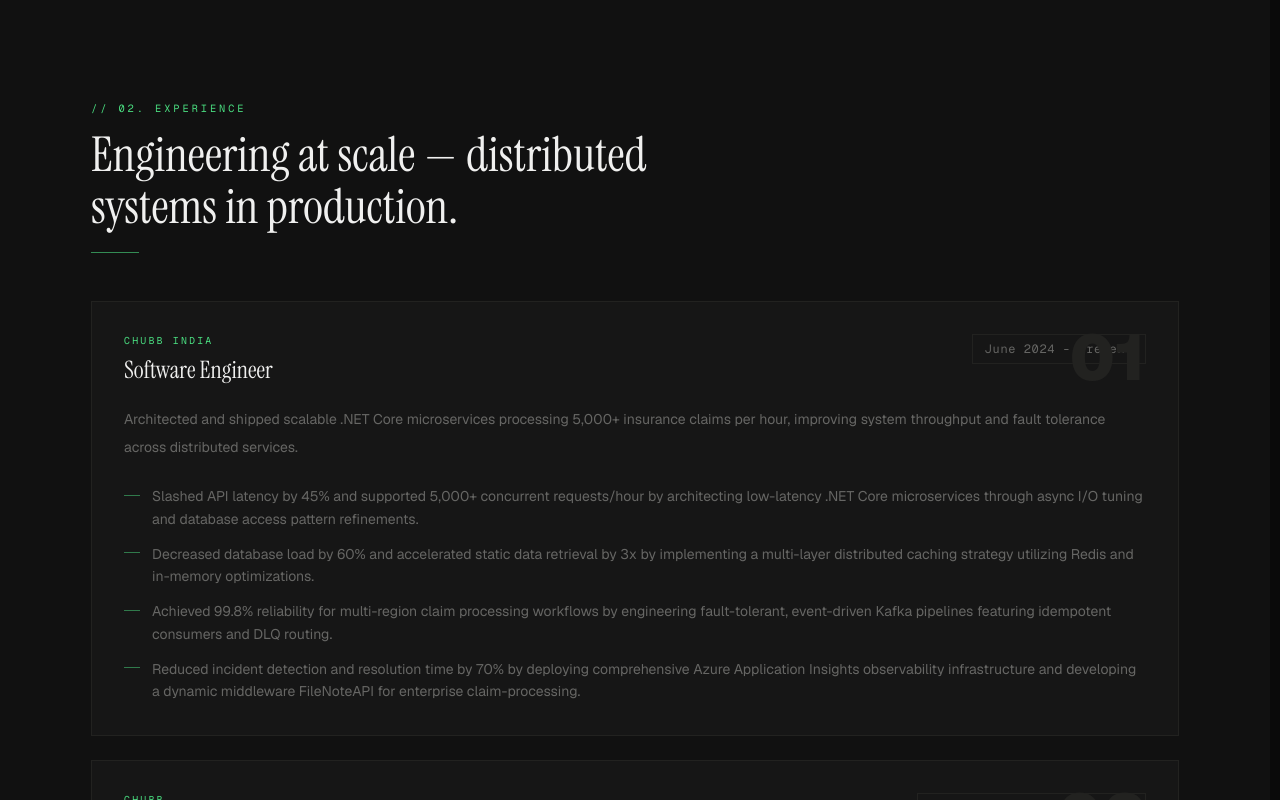
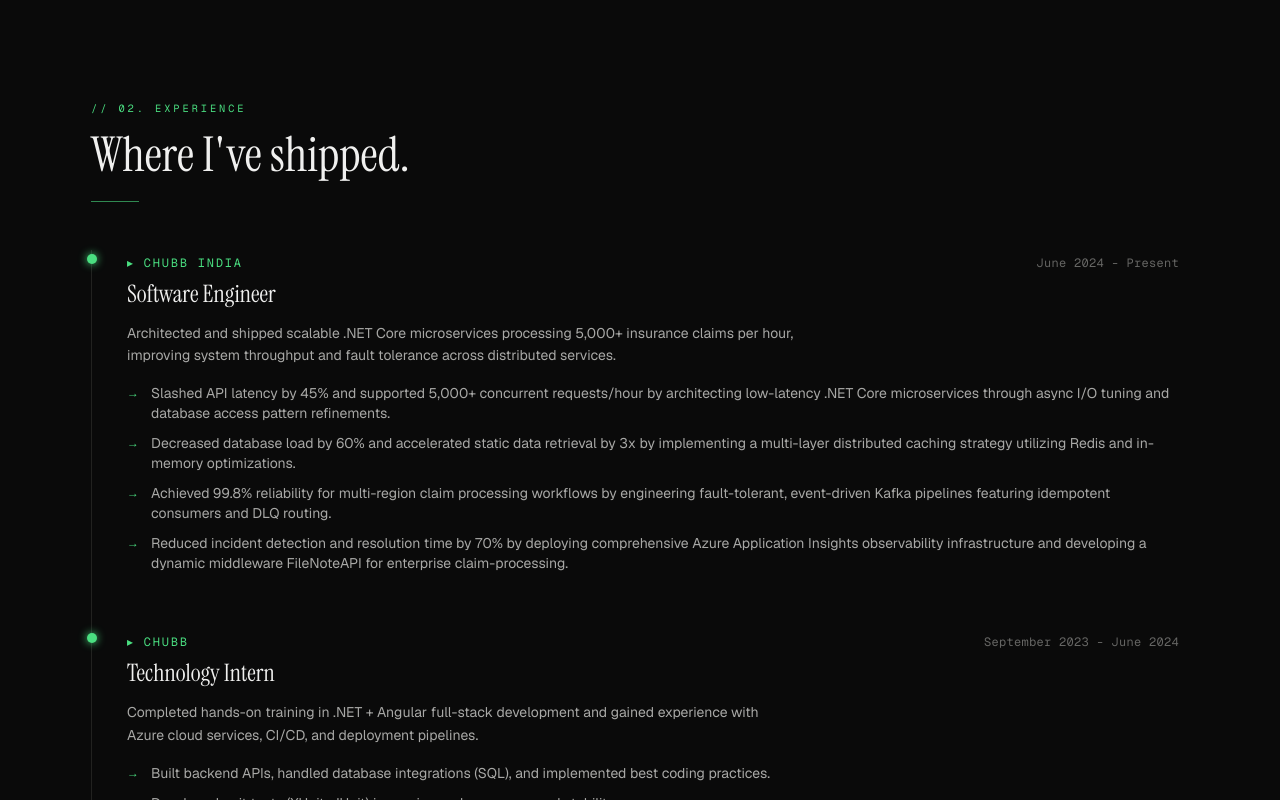
Before and after one commit to nitesh1741/nitesh-portfolio, a Next.js app: page / in a window 1280 px wide. Shown: the part 1660-2460 px from the top of the page. Built offline with nearby package versions, Linux system fonts and the light colour scheme.

Commit message:
feat: experience section — timeline with terminal-style achievement bullets

```diff
--- a/components/experience-section.tsx
+++ b/components/experience-section.tsx
@@ -1,64 +1,68 @@
-import { Section } from "./section";
 import { experiences } from "@/data/portfolio";
+import { Section } from "@/components/section";
 
 export function ExperienceSection() {
   return (
     <Section
       id="experience"
       number="02"
-      label="Experience"
-      heading="Engineering at scale — distributed systems in production."
-      className="bg-[var(--bg-alt)]"
+      label="experience"
+      heading="Where I've shipped."
+      className="bg-[var(--bg)]"
     >
-      <div className="grid gap-6">
-        {experiences.map((item, idx) => (
-          <article
-            key={`${item.company}-${item.duration}`}
-            className="reveal group relative border border-[var(--border)] bg-[var(--surface)] p-8 transition-all duration-300 hover:border-[var(--accent)] hover:-translate-y-1 hover:shadow-[var(--shadow-md)]"
-          >
-            {/* Decorative index number */}
-            <span
+      <div className="relative">
+        {/* Vertical timeline rail */}
+        <div
+          className="hidden lg:block absolute left-0 top-0 bottom-0 w-px"
+          style={{ background: "var(--border)" }}
           aria-hidden="true"
-              className="absolute top-6 right-8 font-black leading-none select-none pointer-events-none text-[var(--border)] group-hover:text-[color-mix(in_srgb,var(--accent)_18%,var(--border))] transition-colors duration-300"
-              style={{ fontSize: "clamp(2.5rem,6vw,4rem)" }}
-            >
-              {String(idx + 1).padStart(2, "0")}
+        />
+
+        <div className="space-y-14">
+          {experiences.map((exp, i) => (
+            <div key={i} className="reveal lg:pl-9 relative">
+              {/* Timeline node */}
+              <div
+                className="hidden lg:block absolute left-0 top-1 h-2.5 w-2.5 rounded-full"
+                style={{
+                  background: "var(--accent)",
+                  transform: "translateX(-4px)",
+                  boxShadow: "0 0 8px var(--accent)",
+                }}
+                aria-hidden="true"
+              />
+
+              <div className="flex flex-wrap items-baseline justify-between gap-3 mb-3">
+                <div>
+                  <span className="font-mono text-xs text-[var(--accent)] tracking-[0.15em] uppercase">
+                    ▸ {exp.company}
                   </span>
-
-            {/* Header */}
-            <div className="flex flex-col sm:flex-row sm:items-start justify-between gap-4">
-              <div>
-                <p className="font-mono text-[0.62rem] tracking-[0.22em] uppercase text-[var(--accent)] mb-1.5">
-                  {item.company}
-                </p>
-                <h3 className="font-display text-2xl text-[var(--fg)] leading-tight">
-                  {item.position}
+                  <h3 className="mt-1 font-display text-2xl text-[var(--fg)]">
+                    {exp.position}
                   </h3>
                 </div>
-              <span className="shrink-0 self-start font-mono text-xs tracking-wider text-[var(--muted)] border border-[var(--border)] px-3 py-1.5">
-                {item.duration}
+                <span className="font-mono text-xs text-[var(--muted)] tracking-wide shrink-0">
+                  {exp.duration}
                 </span>
               </div>
 
-            {/* Description */}
-            <p className="mt-5 text-sm leading-7 text-[var(--muted)]">
-              {item.description}
+              <p className="text-sm text-[var(--fg-2)] leading-relaxed mb-4 max-w-2xl">
+                {exp.description}
               </p>
 
-            {/* Achievements */}
-            <ul className="mt-6 grid gap-3">
-              {item.achievements.map((achievement) => (
-                <li
-                  key={achievement}
-                  className="flex gap-3 items-start text-sm text-[var(--muted)]"
-                >
-                  <span className="mt-[0.6rem] h-px w-4 shrink-0 bg-[var(--accent)] opacity-50 group-hover:opacity-100 group-hover:w-6 transition-all duration-300" />
-                  <span className="leading-relaxed">{achievement}</span>
+              <ul className="space-y-2.5">
+                {exp.achievements.map((achievement, j) => (
+                  <li key={j} className="flex items-start gap-3 text-sm text-[var(--fg-2)]">
+                    <span className="mt-0.5 shrink-0 font-mono text-[var(--accent)] text-xs">
+                      →
+                    </span>
+                    {achievement}
                   </li>
                 ))}
               </ul>
-          </article>
+            </div>
           ))}
+        </div>
       </div>
     </Section>
   );
```
Lines whose indentation alone changed are shown as unchanged.
